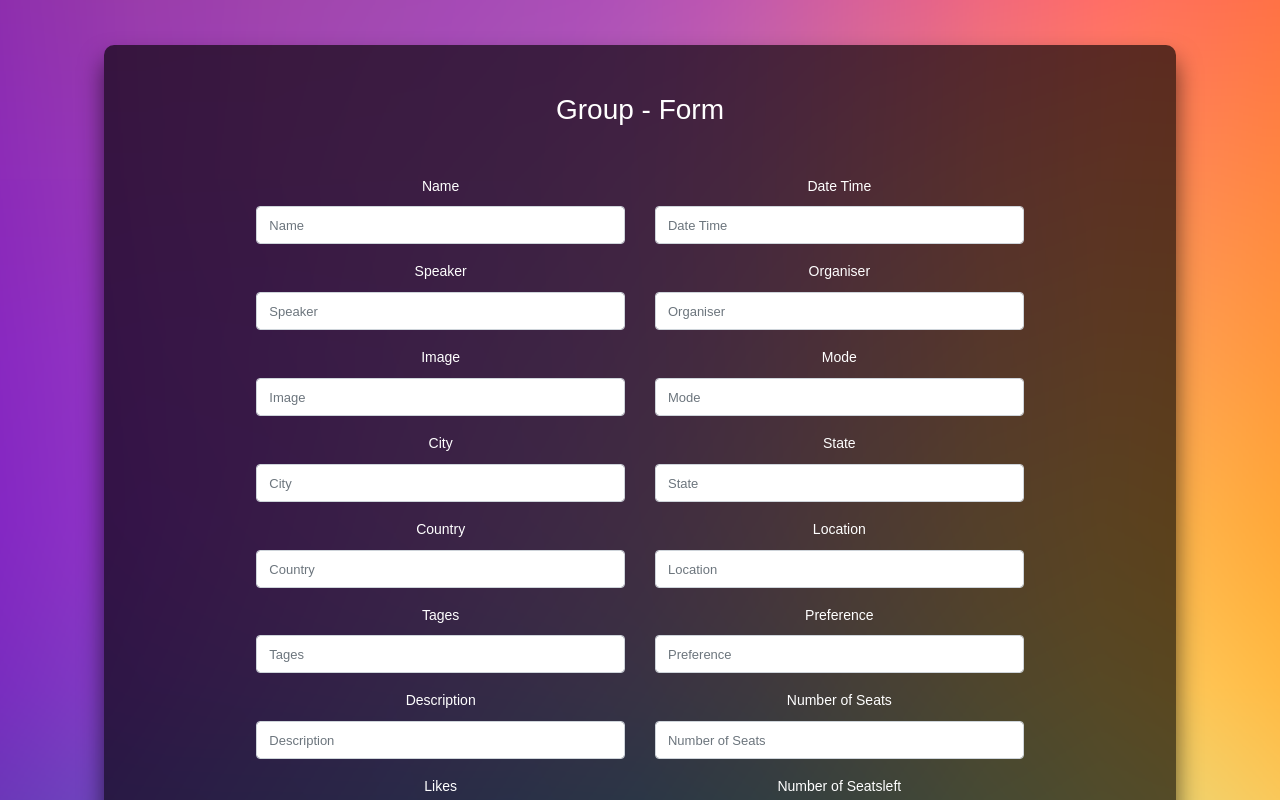
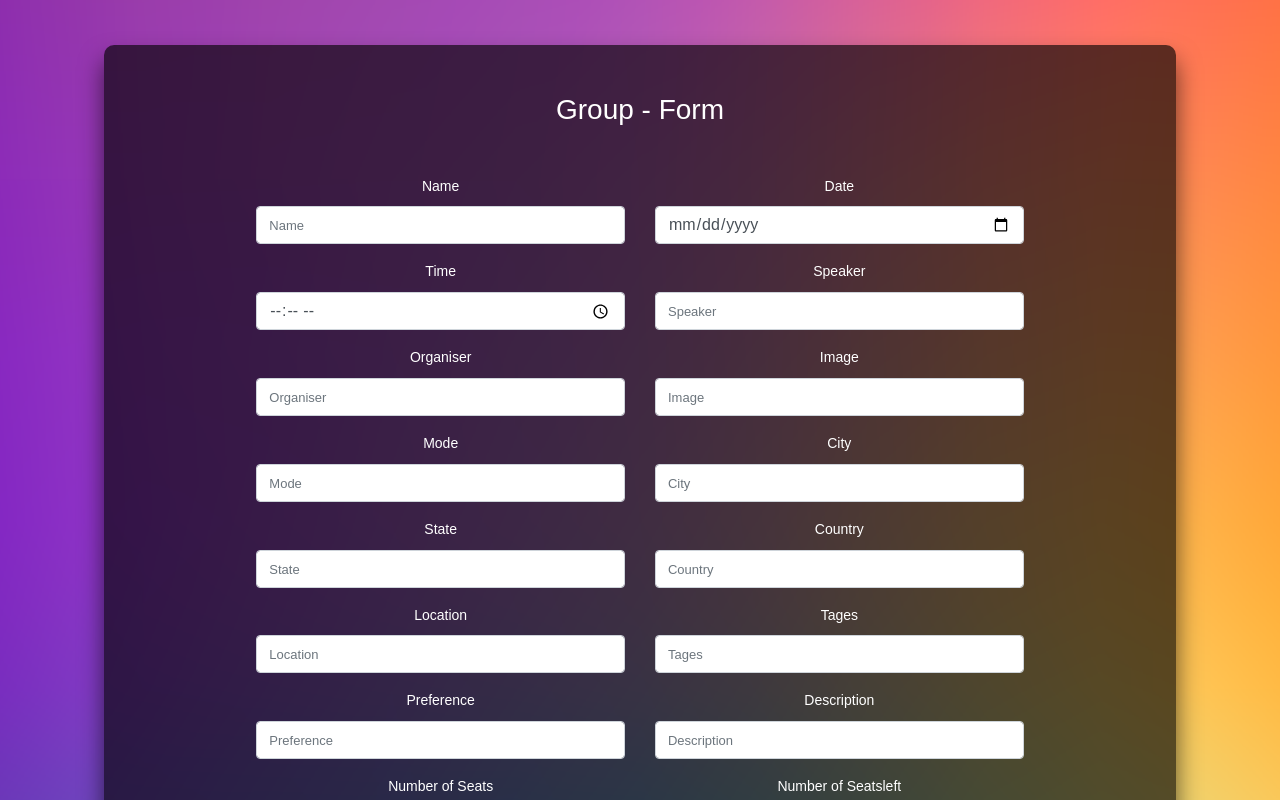
Before and after one commit to priyanshpsalian/Binary-Frontend, a React (Create React App) app: page /form-event in a window 1280 px wide. Shown: the part 200-1000 px from the top of the page. Built offline with nearby package versions, Linux system fonts and the light colour scheme.

Commit message:
type field, EventRegister,

```diff
--- a/src/Components/Form/FormEvent.js
+++ b/src/Components/Form/FormEvent.js
@@ -59,27 +59,24 @@ const FormEvent = () => {
 		// 	country,
 		// } = user;
 
-		let result = await fetch(
-			"http://localhost:5000/community/CommunityRegister",
-			{
+		let result = await fetch("http://localhost:5000/event/EventRegister", {
 			method: "post",
 			body: JSON.stringify(user),
 			headers: {
 				"Content-Type": "application/json",
 				Accept: "application/json",
 			},
-			}
-		);
+		});
 		let stat = await result.status;
 		// console.log(stat);
 		// console.log("here");
 		// console.log(typeof(stat));
-		console.log("helo tmkc");
+		// console.log("helo tmkc");
 
 		// result = await result.json();
 		// console.log(result, "result");
 		// localStorage.setItem("user", JSON.stringify(result));
-		console.log("tmkc");
+		// console.log("tmkc");
 		navigate("/");
 	};
 
@@ -101,11 +98,16 @@ const FormEvent = () => {
 							<div className="apply-wrapper mt-5">
 								<h3 className="text-white">Group - Form</h3>
 
-								<div className="apply_form bg_dark_9 p-5">
+								<form className="apply_form bg_dark_9 p-5">
 									<div className="row">
 										{formGroupFieldData.map(
 											(
-												{ label, idname, required },
+												{
+													label,
+													idname,
+													required,
+													type,
+												},
 												index
 											) => (
 												<div
@@ -120,7 +122,7 @@ const FormEvent = () => {
 															onChange={
 																handleChange
 															}
-															type="text "
+															type={type}
 															name={idname}
 															id={idname}
 															required={required}
@@ -144,7 +146,7 @@ const FormEvent = () => {
 											</button>
 										</div>
 									</div>
-								</div>
+								</form>
 							</div>
 						</div>
 					</div>
--- a/src/Components/Form/FormGroup.js
+++ b/src/Components/Form/FormGroup.js
@@ -117,7 +117,7 @@ const FormGroup = () => {
 												</label>
 												<input
 													onChange={handleChange}
-													type="text "
+													type="text"
 													name="organiser"
 													id="organiser"
 													required
--- a/src/Components/Form/FormGroupFieldData.js
+++ b/src/Components/Form/FormGroupFieldData.js
@@ -3,91 +3,115 @@ const formGroupFieldData = [
 		label: "Name",
 		idname: "name",
 		required: true,
+		type: "text",
 	},
 	{
-		label: "Date Time",
-		idname: "datatime",
+		label: "Date",
+		idname: "data",
 		required: true,
+		type: "date",
+	},
+	{
+		label: "Time",
+		idname: "time",
+		required: true,
+		type: "time",
 	},
 	{
 		label: "Speaker",
 		idname: "speaker",
 		required: true,
+		type: "text",
 	},
 	{
 		label: "Organiser",
 		idname: "organiser",
 		required: true,
+		type: "text",
 	},
 	{
 		label: "Image",
 		idname: "image",
 		required: true,
+		type: "text",
 	},
 	{
 		label: "Mode",
 		idname: "mode",
 		required: true,
+		type: "text",
 	},
 	{
 		label: "City",
 		idname: "city",
 		required: false,
+		type: "text",
 	},
 	{
 		label: "State",
 		idname: "state",
 		required: false,
+		type: "text",
 	},
 	{
 		label: "Country",
 		idname: "country",
 		required: false,
+		type: "text",
 	},
 	{
 		label: "Location",
 		idname: "location",
 		required: false,
+		type: "text",
 	},
 	{
 		label: "Tages",
 		idname: "tages",
 		required: false,
+		type: "text",
 	},
 	{
 		label: "Preference",
 		idname: "preference",
 		required: false,
+		type: "text",
 	},
 	{
 		label: "Description",
 		idname: "description",
 		required: false,
+		type: "text",
 	},
 	{
 		label: "Number of Seats",
 		idname: "numofseats",
 		required: false,
+		type: "number",
 	},
-	{
-		label: "Likes",
-		idname: "likes",
-		required: false,
-	},
+	// {
+	// 	label: "Likes",
+	// 	idname: "likes",
+	// 	required: false,
+	// 	type: "number",
+	// },
 	{
 		label: "Number of Seatsleft",
 		idname: "numofseatsleft",
 		required: false,
+		type: "number",
 	},
 	{
 		label: "Cost",
 		idname: "cost",
 		required: false,
+		type: "number",
 	},
 	{
 		label: "Community Name",
 		idname: "communityname",
 		required: false,
+		type: "text",
 	},
 ];
 export default formGroupFieldData;
```
Lines whose indentation alone changed are shown as unchanged.
